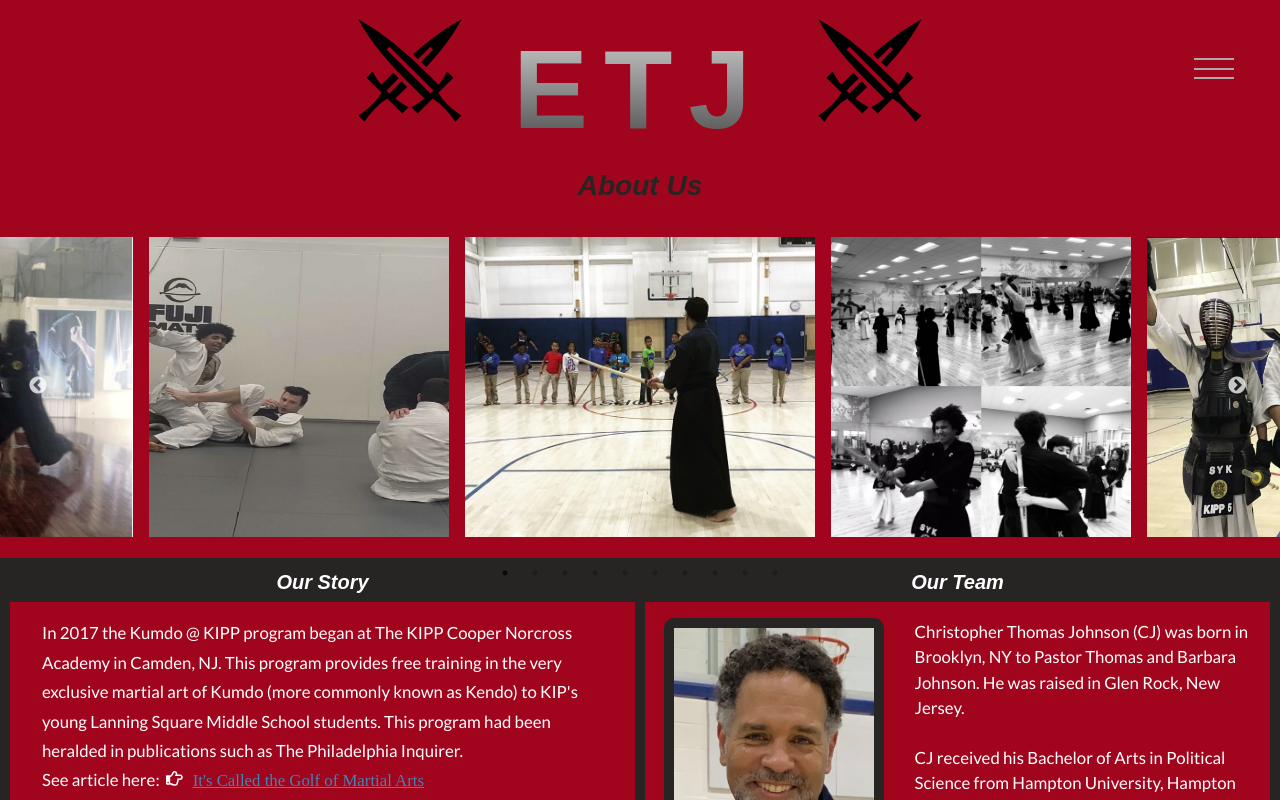
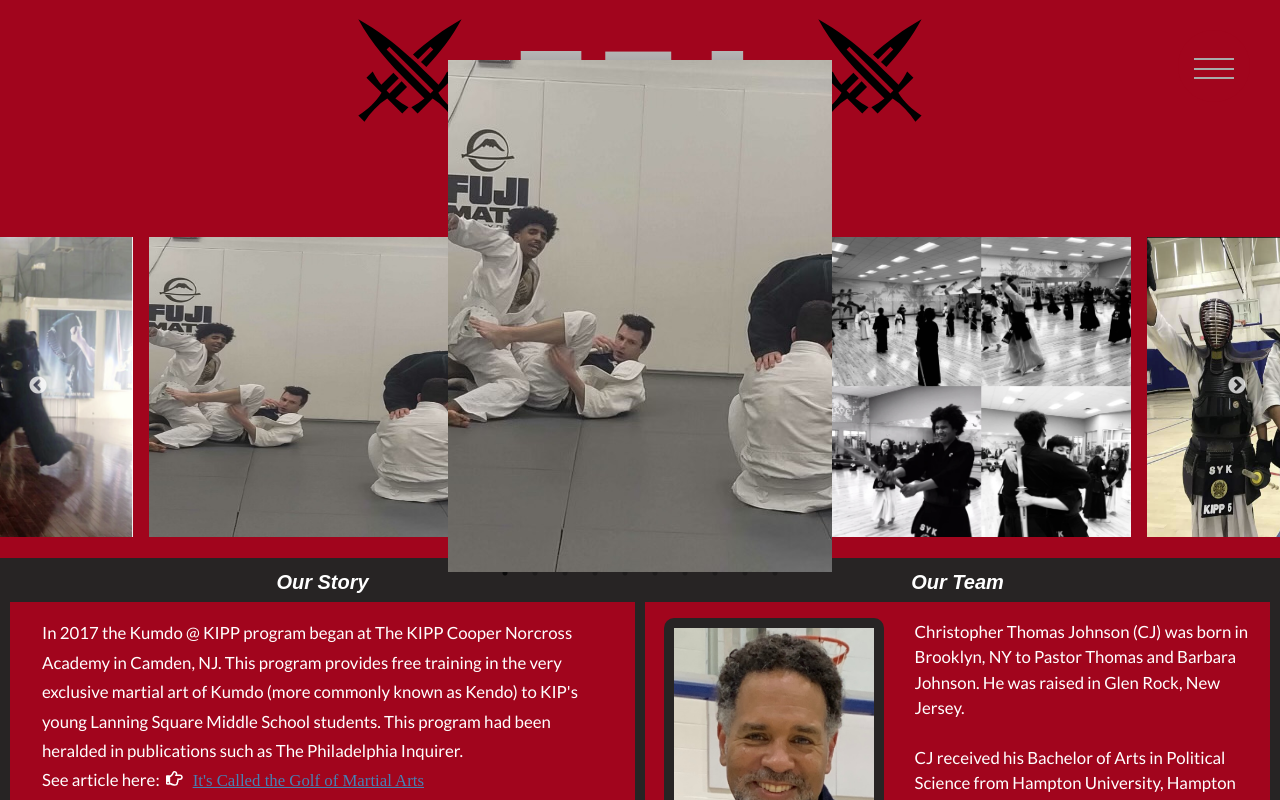
Before and after one commit to BillStephens2022/etj-nextjs, a Next.js app: page /about in a window 1280 px wide. Both pictures are taken after a click on the element 299 px from the left and 388 px from the top of the page. Shown: the top 800 px of the page. Built offline with nearby package versions, Linux system fonts and the light colour scheme; no server answers; a web font is replaced by a local one.

Commit message:
added modal for photoSlider which pops up when images are clicked on to show full size images

```diff
--- /dev/null
+++ b/components/layout/imageModal.js
@@ -0,0 +1,29 @@
+import { useRef, useEffect } from "react";
+import classes from "@/components/layout/imageModal.module.css";
+
+const ImageModal = ({ imageUrl, onClose }) => {
+    const modalRef = useRef(null);
+
+  useEffect(() => {
+    const handleClickOutside = (event) => {
+      if (modalRef.current && !modalRef.current.contains(event.target)) {
+        onClose();
+      }
+    };
+
+    document.addEventListener("mousedown", handleClickOutside);
+    return () => {
+      document.removeEventListener("mousedown", handleClickOutside);
+    };
+  }, [onClose]);
+
+    return (
+      <div className={classes.image_modal} onClick={onClose}>
+        <div ref={modalRef} className={classes.image_content}>
+          <img src={imageUrl} alt="full-size Image" className={classes.modal_image} />
+        </div>
+      </div>
+    );
+  };
+
+  export default ImageModal;
--- /dev/null
+++ b/components/layout/imageModal.module.css
@@ -0,0 +1,46 @@
+.image_modal {
+  position: fixed;
+  top: 45%;
+  left: 50%;
+  transform: translate(-50%, -50%);
+  background-color: transparent;
+  width: 75%;
+  max-width: 90vw; /* Adjust the maximum width as needed */
+  height: 90%;
+  max-height: 600px; /* Adjust the maximum height as needed */
+  border-radius: 8px;
+  padding: 20px;
+  overflow: hidden;
+  z-index: 1000;
+  text-align: center;
+}
+
+.modal_image {
+  max-width: 90%;
+  max-height: 90%;
+  object-fit: cover;
+}
+
+@media (max-width: 1024px) {
+    .image_modal {
+        top: 50%;
+        width: 90%;
+        max-width: 90%;
+        height: 90%;
+        max-width: 90%;
+    }
+
+
+}
+
+@media (max-width: 767px) {
+    .image_modal {
+        top: 50%;
+        width: 99%;
+        max-width: 99%;
+        height: 99%;
+        max-width: 99%;
+    }
+
+
+}
--- a/components/layout/photoSlider.js
+++ b/components/layout/photoSlider.js
@@ -1,8 +1,9 @@
-import React from "react";
+import React, { useState } from "react";
 import Slider from "react-slick";
 import "slick-carousel/slick/slick.css";
 import "slick-carousel/slick/slick-theme.css";
 import Image from "next/image";
+import ImageModal from "./imageModal";
 import class1 from "@/public/images/class1.jpg";
 import class2 from "@/public/images/class2.png";
 import class3 from "@/public/images/class3.png";
@@ -49,6 +50,14 @@ function SamplePrevArrow(props) {
 }
 
 export default function PhotoSlider() {
+  const [modalOpen, setModalOpen] = useState(false);
+  const [selectedImage, setSelectedImage] = useState('');
+
+  const handleImageClick = (imageUrl) => {
+    setSelectedImage(imageUrl);
+    setModalOpen(true);
+  };
+
   var settings = {
     dots: true,
     arrows: true,
@@ -58,7 +67,7 @@ export default function PhotoSlider() {
     slidesToScroll: 3,
     initialSlide: 0,
     variableWidth: true,
-    zIndex: 4,
+    zIndex: 99,
     centerMode: true,
 
     nextArrow: <SampleNextArrow />,
@@ -91,57 +100,62 @@ export default function PhotoSlider() {
     ],
   };
   return (
+    <>
     <Slider {...settings}>
-      <div class={classes.slide}>
+      <div class={classes.slide} onClick={() => handleImageClick(class1.src)}>
         <h3>
           <Image src={class1} width={350} height={300} />
         </h3>
       </div>
-      <div class={classes.slide}>
+      <div class={classes.slide} onClick={() => handleImageClick(class2.src)}>
         <h3>
           <Image src={class2} width={300} height={300} />
         </h3>
       </div>
-      <div class={classes.slide}>
+      <div class={classes.slide} onClick={() => handleImageClick(class3.src)}>
         <h3>
           <Image src={class3} width={350} height={300} />
         </h3>
       </div>
-      <div class={classes.slide}>
+      <div class={classes.slide} onClick={() => handleImageClick(class4.src)}>
         <h3>
           <Image src={class4} width={350} height={300} />
         </h3>
       </div>
-      <div class={classes.slide}>
+      <div class={classes.slide} onClick={() => handleImageClick(class5.src)}>
         <h3>
           <Image src={class5} width={350} height={300} />
         </h3>
       </div>
-      <div class={classes.slide}>
+      <div class={classes.slide} onClick={() => handleImageClick(class6.src)}>
         <h3>
           <Image src={class6} width={350} height={300} />
         </h3>
       </div>
-      <div class={classes.slide}>
+      <div class={classes.slide} onClick={() => handleImageClick(class7.src)}>
         <h3>
           <Image src={class7} width={350} height={300} />
         </h3>
       </div>
-      <div class={classes.slide}>
+      <div class={classes.slide} onClick={() => handleImageClick(class8.src)}>
         <h3>
           <Image src={class8} width={350} height={300} />
         </h3>
       </div>
-      <div class={classes.slide}>
+      <div class={classes.slide} onClick={() => handleImageClick(class9.src)}>
         <h3>
           <Image src={class9} width={300} height={300} />
         </h3>
       </div>
-      <div class={classes.slide}>
+      <div class={classes.slide} onClick={() => handleImageClick(class10.src)}>
         <h3>
           <Image src={class10} width={300} height={300} />
         </h3>
       </div>
     </Slider>
+     {modalOpen && (
+      <ImageModal imageUrl={selectedImage} onClose={() => setModalOpen(false)} />
+    )}
+    </>
   );
 }
```
Also changed, not shown: pages/about/index.js (+0 -18 lines).
